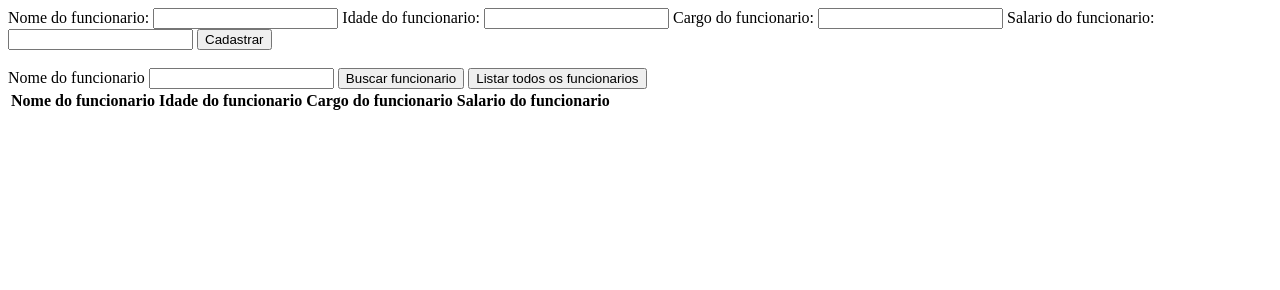
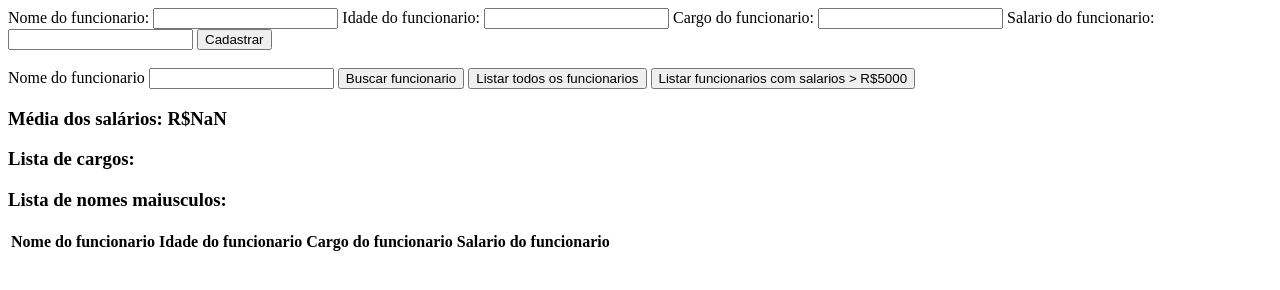
Before and after one commit to cpedrohenrique1/tecno-construcao-Funcionario-webapp, a plain HTML site: page index.html in a window 1280 px wide. Both pictures are taken after a click on the button "Listar todos os funcionarios". Drawn offline with Linux system fonts and the light colour scheme.

Commit message:
Exercicio 4

```diff
--- a/index.html
+++ b/index.html
@@ -23,7 +23,13 @@
         <input type="text" name="buscaFuncionario" id="buscaFuncionario">
         <button type="button" id="buscaFuncionarioButton">Buscar funcionario</button>
         <button type="button" id="todosFuncionarios">Listar todos os funcionarios</button>
+        <button type="button" id="maioresSalarios">Listar funcionarios com salarios > R$5000</button>
     </form>
+    <div>
+        <h3 id="mediaSalarial"></h3>
+        <h3 id="listaCargosUnicos"></h3>
+        <h3 id="listaNomesMaiusculos"></h3>
+    </div>
     <table>
         <thead>
         <th>Nome do funcionario</th>
--- a/index.js
+++ b/index.js
@@ -6,9 +6,9 @@ document.addEventListener("DOMContentLoaded", function () {
 
     botaoCadastrar.addEventListener("click", () => {
         const nome = document.getElementById("nome").value;
-        const idade = document.getElementById("idade").value;
+        const idade = parseInt(document.getElementById("idade").value);
         const cargo = document.getElementById("cargo").value;
-        const salario = document.getElementById("salario").value;
+        const salario = parseFloat(document.getElementById("salario").value);
 
         if (editandoIndex === null) {
             funcionarios.push(new Funcionario(nome, idade, cargo, salario));
@@ -20,7 +20,6 @@ document.addEventListener("DOMContentLoaded", function () {
             editandoIndex = null;
             botaoCadastrar.textContent = "Cadastrar";
         }
-
         atualizarTabela(funcionarios);
     });
 
@@ -49,6 +48,9 @@ document.addEventListener("DOMContentLoaded", function () {
                 <button type="button" class="excluirButton" data-index="${i}">Excluir</button>
             `;
         }
+        mediaSalarial();
+        listarCargosUnicos();
+        criarListaNomesMaiusulo();
     };
 
     document.getElementById("tableFuncionariosBody").addEventListener("click", (event) => {
@@ -89,4 +91,27 @@ document.addEventListener("DOMContentLoaded", function () {
     const buscarFuncionario = (nome) => {
         atualizarTabela(funcionarios.filter(funcionario => funcionario.nome === nome));
     };
+
+    document.getElementById("maioresSalarios").addEventListener("click", ()=> {
+        listarFuncionariosComMaiorSalario(5000);
+    });
+    const listarFuncionariosComMaiorSalario = (valor) => {
+        atualizarTabela(funcionarios.filter(funcionario => funcionario.salario > valor));
+    };
+
+    const mediaSalarial = () => {
+        const mediaSalario = funcionarios.reduce((acc, funcionario) => acc + funcionario.salario, 0) / funcionarios.length;
+        document.getElementById("mediaSalarial").textContent = `Média dos salários: R$${mediaSalario}`;
+    }
+
+    const listarCargosUnicos = () => {
+        const cargosUnicos = new Set(funcionarios.map(funcionario => funcionario.cargo));
+
+        document.getElementById("listaCargosUnicos").textContent = `Lista de cargos: ${Array.from(cargosUnicos).join(", ")}`;
+    }
+
+    const criarListaNomesMaiusulo = () => {
+        const nomesMaiusculos = funcionarios.map(funcionario => funcionario.nome.toUpperCase());
+        document.getElementById("listaNomesMaiusculos").textContent = `Lista de nomes maiusculos: ${Array.from(nomesMaiusculos).join(", ")}`;
+    }
 });
```
